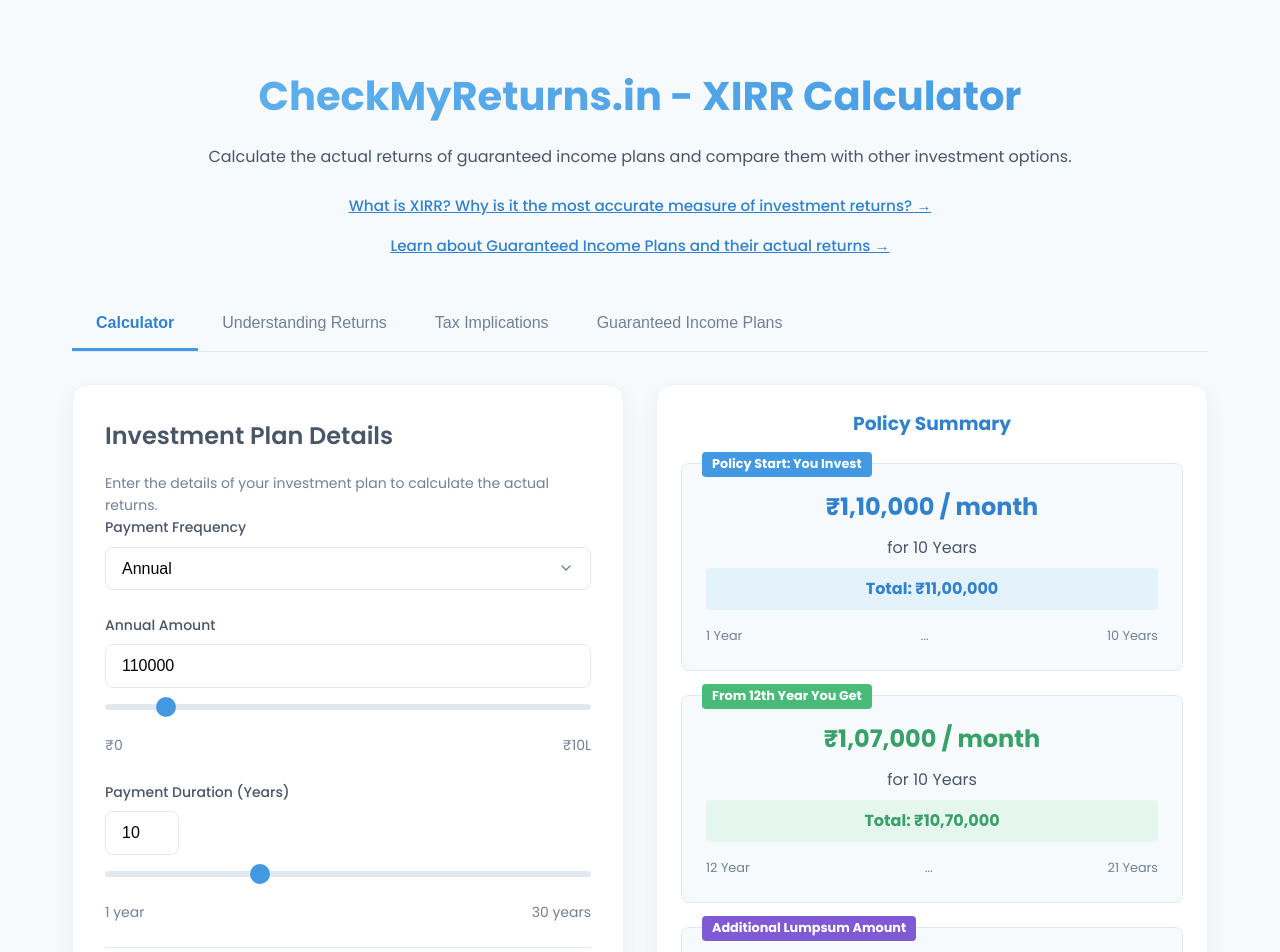
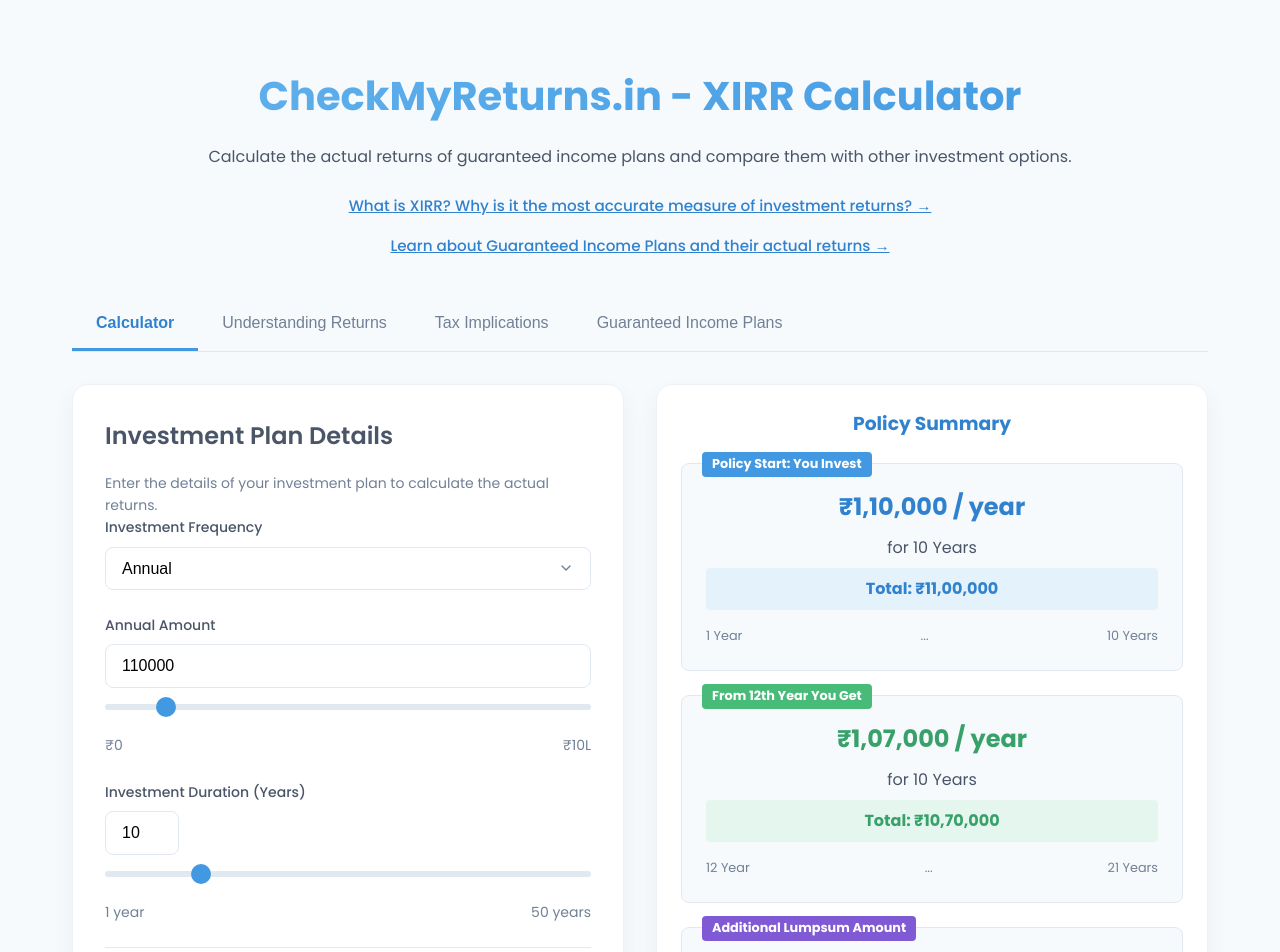
Before and after one commit to viv1/xirr-calculator, a React (Vite) app: page / in a window 1280 px wide. Shown: the top 952 px of the page. Built offline with nearby package versions, Linux system fonts and the light colour scheme.

Commit message:
Fix UI bug in policy summary section + update ranges and copy

```diff
--- a/src/App.tsx
+++ b/src/App.tsx
@@ -282,22 +282,18 @@
                     currency: 'INR',
                     maximumFractionDigits: 0,
                     minimumFractionDigits: 0
-                  }).format(result ? (result.cashflows && result.cashflows.length > 0 ?
-                    result.totalInvested / (result.cashflows.filter(cf => cf.amount < 0).length || 1) :
+                  }).format(
                     currentPlan.paymentFrequency === PaymentFrequency.MONTHLY ? currentPlan.annualPayment / 12 :
                     currentPlan.paymentFrequency === PaymentFrequency.QUARTERLY ? currentPlan.annualPayment / 4 :
                     currentPlan.paymentFrequency === PaymentFrequency.HALF_YEARLY ? currentPlan.annualPayment / 2 :
-                    currentPlan.annualPayment) :
-                    currentPlan.paymentFrequency === PaymentFrequency.MONTHLY ? currentPlan.annualPayment / 12 :
-                    currentPlan.paymentFrequency === PaymentFrequency.QUARTERLY ? currentPlan.annualPayment / 4 :
-                    currentPlan.paymentFrequency === PaymentFrequency.HALF_YEARLY ? currentPlan.annualPayment / 2 :
-                    currentPlan.annualPayment)} / month
+                    currentPlan.annualPayment)} / {currentPlan.paymentFrequency === PaymentFrequency.MONTHLY ? "month" :
+                    currentPlan.paymentFrequency === PaymentFrequency.QUARTERLY ? "quarter" :
+                    currentPlan.paymentFrequency === PaymentFrequency.HALF_YEARLY ? "half-year" :
+                    "year"}
                 </div>
 
                 <div style={{ textAlign: 'center', marginBottom: '0.5rem' }}>
-                  for {result && result.cashflows ?
-                    Math.max(1, Math.min(30, (result.cashflows.filter(cf => cf.amount < 0).length / 12) || 10)) :
-                    currentPlan.paymentYears} Years
+                  for {currentPlan.paymentYears} Years
                 </div>
 
                 <div style={{
@@ -312,7 +308,7 @@
                     style: 'currency',
                     currency: 'INR',
                     maximumFractionDigits: 0
-                  }).format(result ? result.totalInvested : currentPlan.annualPayment * currentPlan.paymentYears)}
+                  }).format(currentPlan.annualPayment * currentPlan.paymentYears)}
                 </div>
 
                 <div style={{
@@ -324,7 +320,7 @@
                 }}>
                   <span>1 Year</span>
                   <span>...</span>
-                  <span>{result ? Math.max(1, Math.min(30, (result.cashflows ? result.cashflows.filter(cf => cf.amount < 0).length / 12 : 10) || 10)) : 10} Years</span>
+                  <span>{currentPlan.paymentYears} Years</span>
                 </div>
               </div>
 
@@ -348,15 +344,7 @@
                   fontSize: '0.8rem',
                   fontWeight: 'bold'
                 }}>
-                  From {result && result.cashflows ?
-                    Math.max(1, Math.min(50, result.cashflows.filter(cf => cf.amount > 0 && cf.amount < 100000).length > 0 ?
-                      (() => {
-                        const firstReturn = result.cashflows.filter(cf => cf.amount > 0)[0];
-                        return firstReturn && firstReturn.date ?
-                          (new Date(firstReturn.date).getFullYear() - new Date().getFullYear() + 1) : currentPlan.returnStartYear;
-                      })() :
-                      currentPlan.returnStartYear)) :
-                    currentPlan.returnStartYear}th Year You Get
+                  From {currentPlan.returnStartYear}th Year You Get
                 </div>
 
                 <div style={{
@@ -371,19 +359,18 @@
                     currency: 'INR',
                     maximumFractionDigits: 0,
                     minimumFractionDigits: 0
-                  }).format(result && result.cashflows ?
-                    (result.totalReturns - (result.cashflows.filter(cf => cf.amount > 100000).reduce((sum, cf) => sum + cf.amount, 0) || 0)) /
-                    (result.cashflows.filter(cf => cf.amount > 0 && cf.amount < 100000).length || 1) :
-                    currentPlan.paymentFrequency === PaymentFrequency.MONTHLY ? currentPlan.returnAmount / 12 :
-                    currentPlan.paymentFrequency === PaymentFrequency.QUARTERLY ? currentPlan.returnAmount / 4 :
-                    currentPlan.paymentFrequency === PaymentFrequency.HALF_YEARLY ? currentPlan.returnAmount / 2 :
-                    currentPlan.returnAmount)} / month
+                  }).format(
+                    currentPlan.returnFrequency === PaymentFrequency.MONTHLY ? currentPlan.returnAmount / 12 :
+                    currentPlan.returnFrequency === PaymentFrequency.QUARTERLY ? currentPlan.returnAmount / 4 :
+                    currentPlan.returnFrequency === PaymentFrequency.HALF_YEARLY ? currentPlan.returnAmount / 2 :
+                    currentPlan.returnAmount)} / {currentPlan.returnFrequency === PaymentFrequency.MONTHLY ? "month" :
+                    currentPlan.returnFrequency === PaymentFrequency.QUARTERLY ? "quarter" :
+                    currentPlan.returnFrequency === PaymentFrequency.HALF_YEARLY ? "half-year" :
+                    "year"}
                 </div>
 
                 <div style={{ textAlign: 'center', marginBottom: '0.5rem' }}>
-                  for {result && result.cashflows ?
-                    Math.max(1, Math.min(50, (result.cashflows.filter(cf => cf.amount > 0 && cf.amount < 100000).length / 12) || 30)) :
-                    currentPlan.returnYears} Years
+                  for {currentPlan.returnYears} Years
                 </div>
 
                 <div style={{
@@ -398,7 +385,7 @@
                     style: 'currency',
                     currency: 'INR',
                     maximumFractionDigits: 0
-                  }).format(result ? result.totalReturns - (result.cashflows?.filter(cf => cf.amount > 100000).reduce((sum, cf) => sum + cf.amount, 0) || 0) : currentPlan.returnAmount * currentPlan.returnYears)}
+                  }).format(currentPlan.returnAmount * currentPlan.returnYears)}
                 </div>
 
                 <div style={{
@@ -408,80 +395,14 @@
                   color: colors.neutral.dark,
                   fontSize: '0.8rem'
                 }}>
-                  <span>{result && result.cashflows ?
-                    Math.max(1, Math.min(50, result.cashflows.filter(cf => cf.amount > 0 && cf.amount < 100000).length > 0 ?
-                      (() => {
-                        const firstReturn = result.cashflows.filter(cf => cf.amount > 0)[0];
-                        return firstReturn && firstReturn.date ?
-                          (new Date(firstReturn.date).getFullYear() - new Date().getFullYear() + 1) : currentPlan.returnStartYear;
-                      })() :
-                      currentPlan.returnStartYear)) :
-                    currentPlan.returnStartYear} Year</span>
+                  <span>{currentPlan.returnStartYear} Year</span>
                   <span>...</span>
-                  <span>{result && result.cashflows ?
-                    Math.max(1, Math.min(100, result.cashflows.filter(cf => cf.amount > 0 && cf.amount < 100000).length > 0 ?
-                      (() => {
-                        const lastReturns = result.cashflows.filter(cf => cf.amount > 0 && cf.amount < 100000);
-                        const lastReturn = lastReturns.length > 0 ? lastReturns[lastReturns.length - 1] : null;
-                        return lastReturn && lastReturn.date ?
-                          (new Date(lastReturn.date).getFullYear() - new Date().getFullYear() + currentPlan.returnStartYear) : (currentPlan.returnStartYear + currentPlan.returnYears - 1);
-                      })() :
-                      (currentPlan.returnStartYear + currentPlan.returnYears - 1))) :
-                    (currentPlan.returnStartYear + currentPlan.returnYears - 1)} Years</span>
+                  <span>{currentPlan.returnStartYear + currentPlan.returnYears - 1} Years</span>
                 </div>
               </div>
 
               {/* Lumpsum Section */}
-              {result && result.cashflows && result.cashflows.filter(cf => cf.amount > 100000).length > 0 && (
-                <div style={{
-                  width: '100%',
-                  padding: '1.5rem',
-                  backgroundColor: colors.neutral.lightest,
-                  borderRadius: '8px',
-                  border: `1px solid ${colors.neutral.light}`,
-                  position: 'relative'
-                }}>
-                  <div style={{
-                    position: 'absolute',
-                    top: '-12px',
-                    left: '20px',
-                    backgroundColor: colors.secondary.main,
-                    color: 'white',
-                    padding: '2px 10px',
-                    borderRadius: '4px',
-                    fontSize: '0.8rem',
-                    fontWeight: 'bold'
-                  }}>
-                    Additional Lumpsum Amount
-                  </div>
-
-                  <div style={{
-                    fontSize: '1.5rem',
-                    fontWeight: 'bold',
-                    color: colors.secondary.dark,
-                    textAlign: 'center',
-                    marginBottom: '0.5rem'
-                  }}>
-                    {new Intl.NumberFormat('en-IN', {
-                      style: 'currency',
-                      currency: 'INR',
-                      maximumFractionDigits: 0
-                    }).format(result.cashflows.filter(cf => cf.amount > 100000).reduce((sum, cf) => sum + cf.amount, 0) || currentPlan.finalReturnAmount)}
-                  </div>
-
-                  <div style={{ textAlign: 'center', marginBottom: '0.5rem' }}>
-                    On {result.cashflows.filter(cf => cf.amount > 100000).length > 0 ?
-                      (() => {
-                        const lumpsum = result.cashflows.filter(cf => cf.amount > 100000)[0];
-                        return lumpsum && lumpsum.date ?
-                          (new Date(lumpsum.date).getFullYear() - new Date().getFullYear() + 1) : currentPlan.finalReturnYear;
-                      })() :
-                      currentPlan.finalReturnYear} Year
-                  </div>
-                </div>
-              )}
-
-              {!result && (
+              {currentPlan.finalReturnYear > 0 && (
                 <div style={{
                   width: '100%',
                   padding: '1.5rem',
--- a/src/components/InvestmentForm.tsx
+++ b/src/components/InvestmentForm.tsx
@@ -153,7 +153,7 @@
 
     setFormData(updatedFormData);
 
-    // Update payment display if payment frequency changes
+    // Update payment display if investment frequency changes
     if (name === 'paymentFrequency') {
       setPaymentDisplay(getDisplayAmount(updatedFormData.annualPayment, updatedFormData.paymentFrequency as PaymentFrequency));
     }
@@ -183,11 +183,11 @@
     const newErrors: Record<string, string> = {};
 
     if (formData.annualPayment <= 0) {
-      newErrors.annualPayment = 'Annual payment must be greater than 0';
+      newErrors.annualPayment = 'Annual investment must be greater than 0';
     }
 
     if (formData.paymentYears <= 0) {
-      newErrors.paymentYears = 'Payment years must be greater than 0';
+      newErrors.paymentYears = 'Investment years must be greater than 0';
     }
 
     if (formData.returnYears < 0) {
@@ -243,7 +243,7 @@
       <FormContainer as="form" onSubmit={handleSubmit}>
         <motion.div variants={slideUp}>
           <FormGroup className="form-group">
-            <Label className="form-label" htmlFor="paymentFrequency">Payment Frequency</Label>
+            <Label className="form-label" htmlFor="paymentFrequency">Investment Frequency</Label>
             <Select
               className="form-select"
               id="paymentFrequency"
@@ -326,7 +326,7 @@
           </FormGroup>
 
           <FormGroup className="form-group">
-            <Label className="form-label" htmlFor="paymentYears">Payment Duration (Years)</Label>
+            <Label className="form-label" htmlFor="paymentYears">Investment Duration (Years)</Label>
             <Flex>
               <Input
                 type="number"
@@ -336,7 +336,7 @@
                 onChange={handleChange}
                 disabled={loading}
                 min="1"
-                max="30"
+                max="50"
                 step="1"
               />
             </Flex>
@@ -344,7 +344,7 @@
               className="form-slider"
               id="paymentYears-slider"
               min="1"
-              max="30"
+              max="50"
               step="1"
               value={formData.paymentYears}
               onChange={(e) => handleSliderChange('paymentYears', parseInt(e.target.value))}
@@ -352,7 +352,7 @@
             />
             <SliderValue>
               <span>1 year</span>
-              <span>30 years</span>
+              <span>50 years</span>
             </SliderValue>
             {errors.paymentYears && <ErrorText>{errors.paymentYears}</ErrorText>}
           </FormGroup>
@@ -450,7 +450,7 @@
                 onChange={handleChange}
                 disabled={loading || formData.returnAmount === 0}
                 min="1"
-                max="50"
+                max="80"
                 step="1"
               />
             </Flex>
@@ -458,7 +458,7 @@
               className="form-slider"
               id="returnStartYear-slider"
               min="1"
-              max="50"
+              max="80"
               step="1"
               value={formData.returnStartYear}
               onChange={(e) => handleSliderChange('returnStartYear', parseInt(e.target.value))}
@@ -466,7 +466,7 @@
             />
             <SliderValue>
               <span>1 year</span>
-              <span>50 years</span>
+              <span>80 years</span>
             </SliderValue>
             {errors.returnStartYear && <ErrorText>{errors.returnStartYear}</ErrorText>}
           </FormGroup>
@@ -482,14 +482,14 @@
                 onChange={handleChange}
                 disabled={loading || formData.returnAmount === 0}
                 min="0"
-                max="50"
+                max="80"
                 step="1"
               />
             </Flex>
             <Slider
               id="returnYears-slider"
               min="0"
-              max="50"
+              max="80"
               step="1"
               value={formData.returnYears}
               onChange={(e) => handleSliderChange('returnYears', parseInt(e.target.value))}
@@ -497,7 +497,7 @@
             />
             <SliderValue>
               <span>0 years</span>
-              <span>50 years</span>
+              <span>80 years</span>
             </SliderValue>
             {errors.returnYears && <ErrorText>{errors.returnYears}</ErrorText>}
           </FormGroup>
@@ -534,6 +534,12 @@
             </SliderValue>
             <InfoText>
               Set to 0 if there is no lumpsum payment at the end
+              {formData.returnAmount > 0 && formData.returnYears > 0 && (
+                <>
+                  <br />
+                  Minimum valid input: {formData.returnStartYear + formData.returnYears - 1} (last regular return year)
+                </>
+              )}
             </InfoText>
             {errors.finalReturnYear && <ErrorText>{errors.finalReturnYear}</ErrorText>}
           </FormGroup>
@@ -554,7 +560,7 @@
             <Slider
               id="finalReturnAmount-slider"
               min="0"
-              max="10000000"
+              max="20000000"
               step="100000"
               value={formData.finalReturnAmount}
               onChange={(e) => handleSliderChange('finalReturnAmount', parseInt(e.target.value))}
@@ -562,7 +568,7 @@
             />
             <SliderValue>
               <span>₹0</span>
-              <span>₹1Cr</span>
+              <span>₹2Cr</span>
             </SliderValue>
           </FormGroup>
 
```
